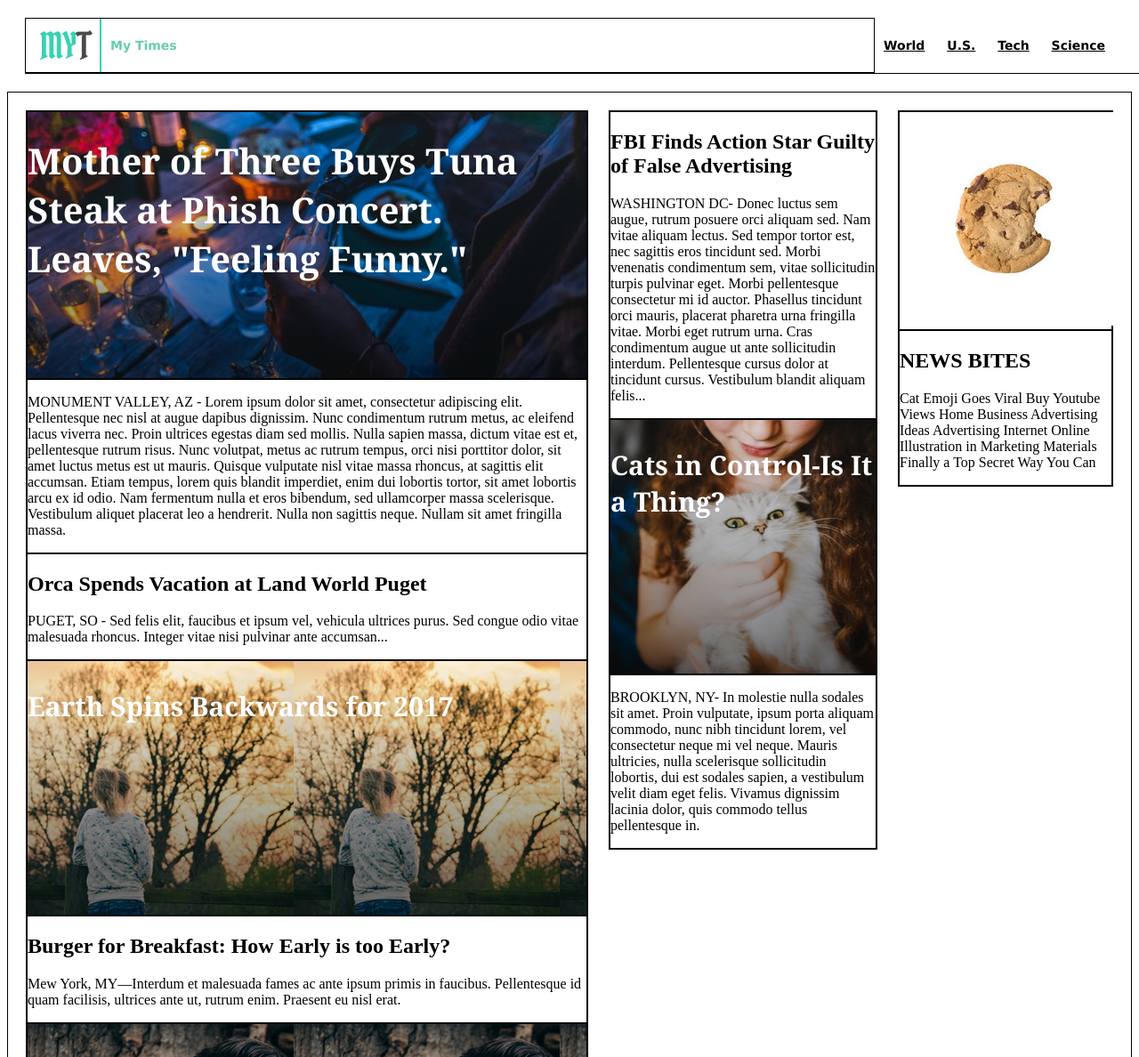
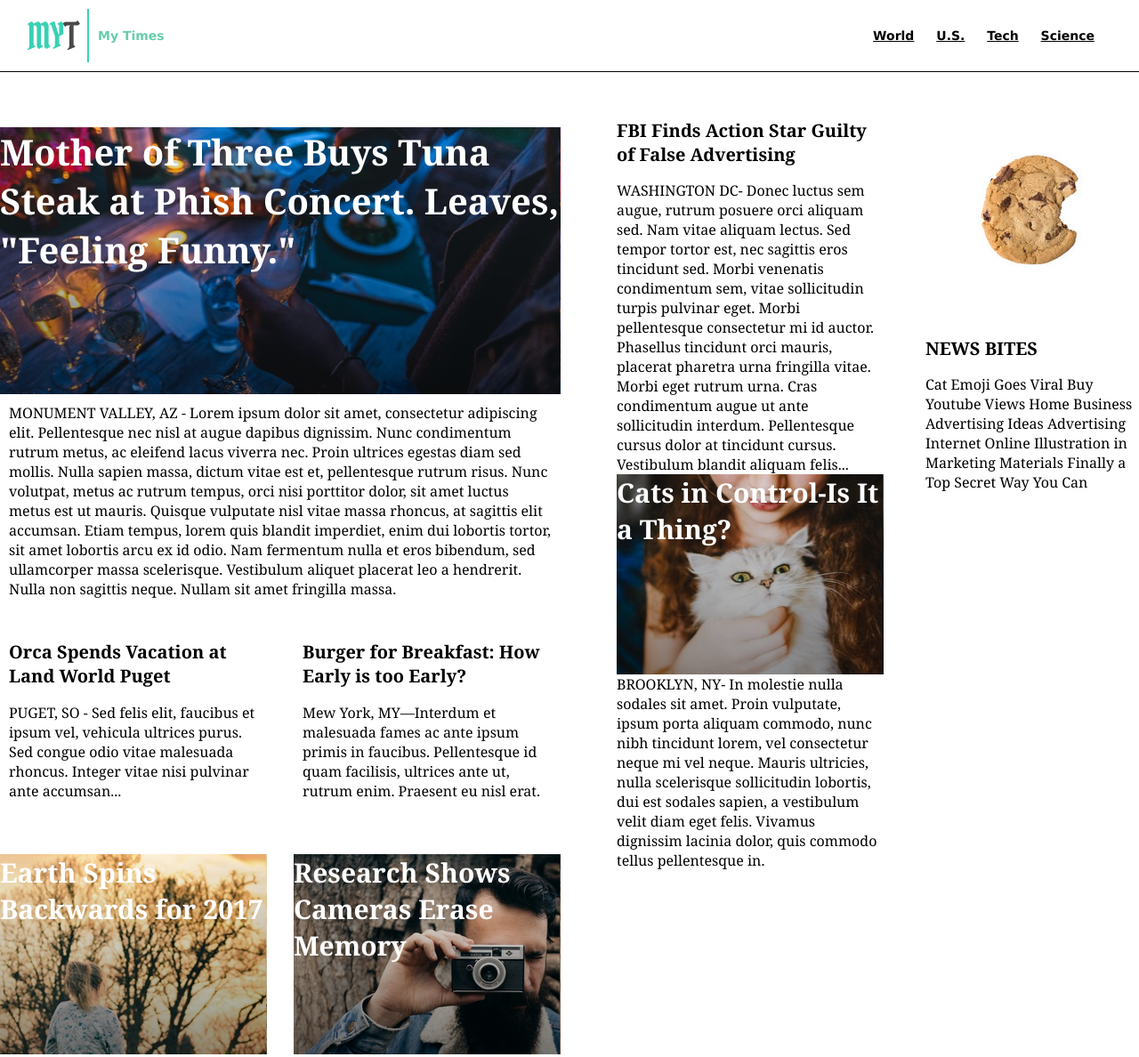
Before and after one commit to afarboleda/MyTimes, a plain HTML site: page index.html in a window 1280 px wide. Shown: the top 1188 px of the page at 89% size. Drawn offline with Linux system fonts and the light colour scheme.

Commit message:
Improving structure for large column

```diff
--- a/index.html
+++ b/index.html
@@ -20,25 +20,33 @@
     </header>
     <div class="column">
       <div class="large">
+        <div class="mainstory">
           <div class="phish">
             <h1>Mother of Three Buys Tuna Steak at Phish Concert. Leaves, "Feeling Funny."</h1>
           </div>
-        <div>
+          <div class="storytext">
             <p>MONUMENT VALLEY, AZ - Lorem ipsum dolor sit amet, consectetur adipiscing elit. Pellentesque nec nisl at augue dapibus dignissim. Nunc condimentum rutrum metus, ac eleifend lacus viverra nec. Proin ultrices egestas diam sed mollis. Nulla sapien massa, dictum vitae est et, pellentesque rutrum risus. Nunc volutpat, metus ac rutrum tempus, orci nisi porttitor dolor, sit amet luctus metus est ut mauris. Quisque vulputate nisl vitae massa rhoncus, at sagittis elit accumsan. Etiam tempus, lorem quis blandit imperdiet, enim dui lobortis tortor, sit amet lobortis arcu ex id odio. Nam fermentum nulla et eros bibendum, sed ullamcorper massa scelerisque. Vestibulum aliquet placerat leo a hendrerit. Nulla non sagittis neque. Nullam sit amet fringilla massa.</p>
           </div>
-        <div>
+        </div>
+        <div class="stories">
+          <div class="story">
+            <div class="storytext">
               <h2>Orca Spends Vacation at Land World Puget</h2>
               <p>PUGET, SO - Sed felis elit, faucibus et ipsum vel, vehicula ultrices purus. Sed congue odio vitae malesuada rhoncus. Integer vitae nisi pulvinar ante accumsan...</p>
             </div>
             <div class="earth">
             <p class="imageBackground">Earth Spins Backwards for 2017</p>
             </div>
-        <div>
+          </div>
+          <div class="story">
+            <div class="storytext">
               <h2>Burger for Breakfast: How Early is too Early?</h2>
               <p>Mew York, MY—Interdum et malesuada fames ac ante ipsum primis in faucibus. Pellentesque id quam facilisis, ultrices ante ut, rutrum enim. Praesent eu nisl erat.</p>
             </div>
             <div class="cameras">
               <p class="imageBackground">Research Shows Cameras Erase Memory</p>
+            </div>
+          </div>
         </div>
         </div>
       <div class="medium">
--- a/resources/css/style.css
+++ b/resources/css/style.css
@@ -1,14 +1,58 @@
+body {
+  height: 100%;
+  width: 100%;
+  margin:0;
+}
+
 a {
   color: black;
 }
 
+p {
+  border:0;
+  padding: 0;
+  margin:0;
+}
+
 h1{
-  font-family: Georgia;
   font-weight: bold;
   font-size: 40px;
   color: white;
   height: 245px;
 }
+
+h2{
+  font-size: 20px;
+  font-weight: bold;
+}
+
+header {
+  display: flex;
+  align-items: center;
+  font-family: Verdana;
+  font-size: 14px;
+  font-weight: bold;
+  border-bottom: 1px solid black;
+  height: 80px;
+  width: 100%;
+  position: fixed;
+  z-index: 1;
+  background-color: white;
+}
+
+.logo {
+  color: MediumAquamarine;
+  display: flex;
+  align-items: center;
+  padding-left: 15px;
+  margin-left: 15px;
+  flex-grow: 1;
+}
+
+.logo img{
+  margin-right: 10px;
+}
+
 
 header nav {
   padding-right: 40px;
@@ -18,60 +62,21 @@ nav span {
   padding: 20px 10px;
 }
 
-header {
+.column {
+  font-family: Georgia;
   display: flex;
-  align-items: center;
-  font-family: Verdana;
-  font-size: 14px;
-  font-weight: bold;
-  border-bottom: 1px solid black;
-  width: 100%;
-  justify-content: space-between;
-  margin: 20px;
-}
-
-div .imageBackground {
-  font-family: Georgia;
-  font-weight: bold;
-  font-size: 30px;
-  color: white;
-  height: 225px;
-}
-
-.logo {
-  border: 1px solid black;
-  color: MediumAquamarine;
-  display: flex;
-  align-items: center;
-  padding-left: 15px;
-  flex-grow: 1;
-}
-
-.logo img{
-  margin-right: 10px;
-}
-
-.column {
-  border: 1px solid black;
-  display: flex;
-  flex-direction: row;
-  padding: 20px;
-  align-items: flex-start;
+  padding-top: 116px;
   justify-content: space-between;
 }
 
-.column div {
-  border: 1px solid black;
-}
-
-.column .large {
+.large {
   display: flex;
   width: 630px;
   flex-direction: column;
-  margin-right: 16px
+  margin-right: 32px;
 }
 
-.column .medium {
+.medium {
   display: flex;
   width: 300px;
   flex-direction: column;
@@ -79,22 +84,61 @@ div .imageBackground {
 
 }
 
-.column .small {
+.small {
   display: flex;
   width: 240px;
   flex-direction: column;
 }
 
+.mainstory{
+  display: block;
+  margin-top: 0px;
+}
+
+.stories {
+  display: flex;
+  justify-content: space-between;
+  margin-top:10px;
+  padding-bottom: 30px;
+  height: 450px;
+}
+
+.story {
+  display: flex;
+  flex-direction: column;
+  width: 300px;
+  height: 250px;
+}
+
+.storytext {
+  font-size: 16px;
+  color: black;
+  display: block;
+  margin: 10px;
+}
+
+div .imageBackground {
+  font-weight: bold;
+  font-size: 30px;
+  color: white;
+  height: 225px;
+}
+
 .phish {
   background-image: url("../images/img-story-main.png");
+  height: 300px;
 }
 
 .earth {
   background-image: url("../images/img-story-2.png");
+  margin: 50px 0px;
+  height: 500px;
 }
 
 .cameras {
   background-image: url("../images/img-story-3.png");
+  margin: 50px 0px;
+  height: 500px;
 }
 
 .cats {
```
Lines whose indentation alone changed are shown as unchanged.
